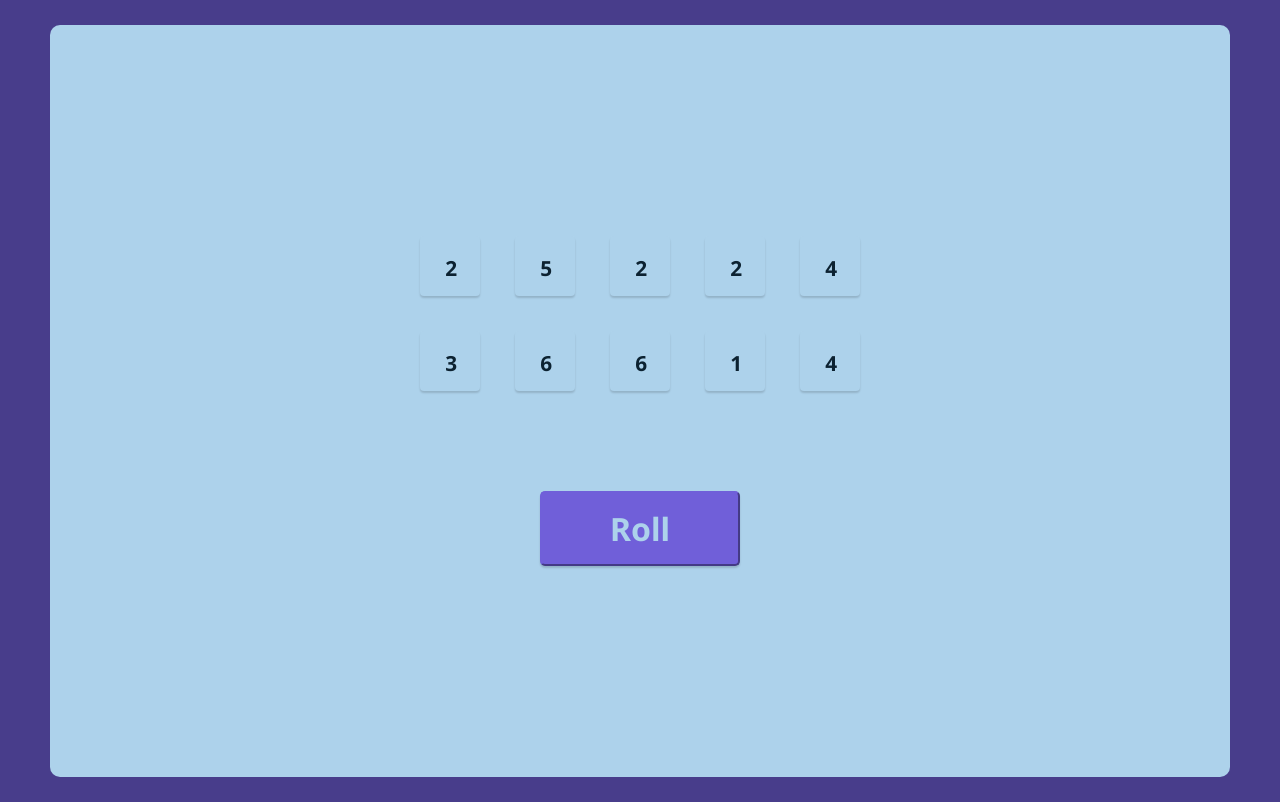
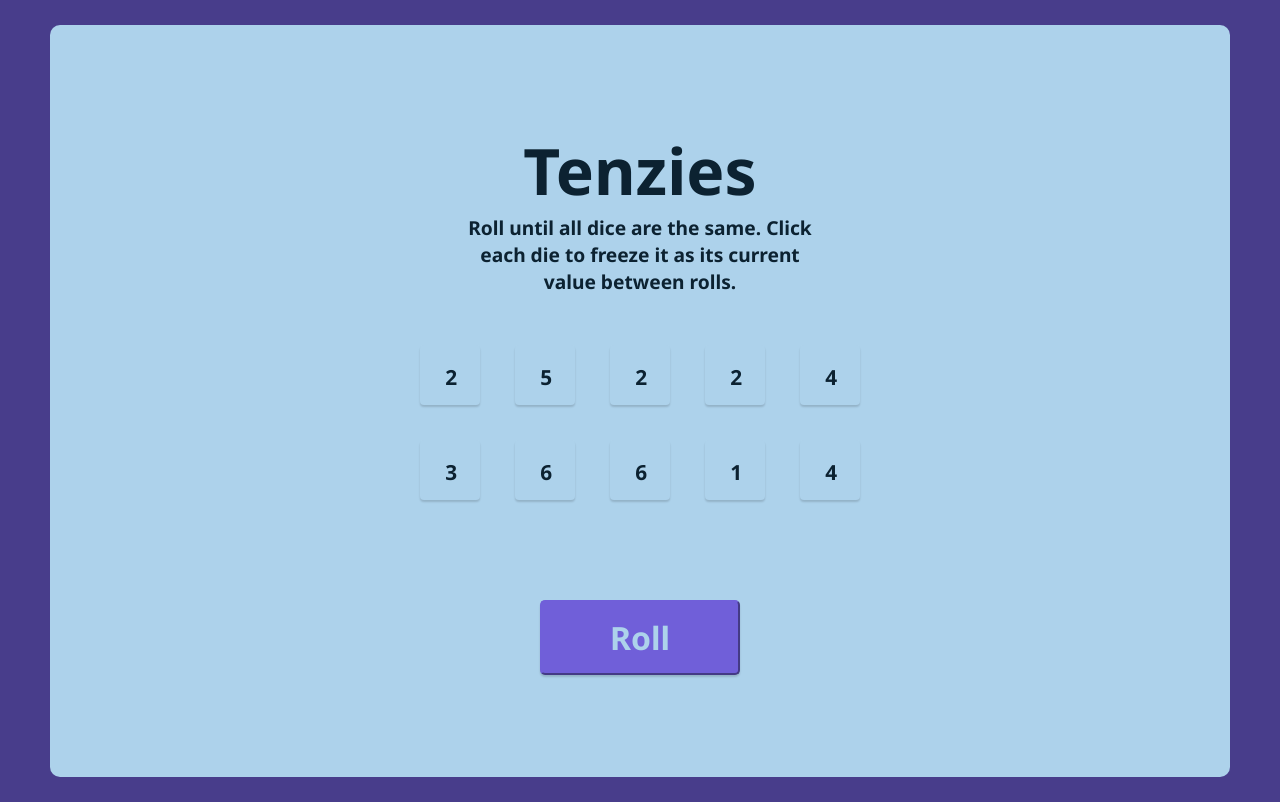
Before and after one commit to tsilvas0113/tenzies, a React (Create React App) app: page / in a window 1280 px wide. Built offline with nearby package versions, Linux system fonts and the light colour scheme.

Commit message:
Add and style title and instructions

```diff
--- a/src/App.js
+++ b/src/App.js
@@ -50,6 +50,8 @@
 
   return (
     <main>
+      <h1 className="title">Tenzies</h1>
+      <p className="instructions">Roll until all dice are the same. Click each die to freeze it as its current value between rolls.</p>
       <div className="die--container">
         {dieElements}
       </div>
--- a/src/index.css
+++ b/src/index.css
@@ -58,3 +58,19 @@
   border-color: #705fd9;
   box-shadow: 0px 2px 2px rgba(0, 0, 0, 0.15);
 }
+
+.title {
+  font-size: 4rem;
+  color: #0c2231;
+  margin: 0;
+}
+
+.instructions {
+  font-size: 1.2rem;
+  color: #0c2231;
+  width: 15%;
+  text-align: center;
+  width: 350px;
+  margin: 0;
+  margin-bottom: 50px;
+}
```
